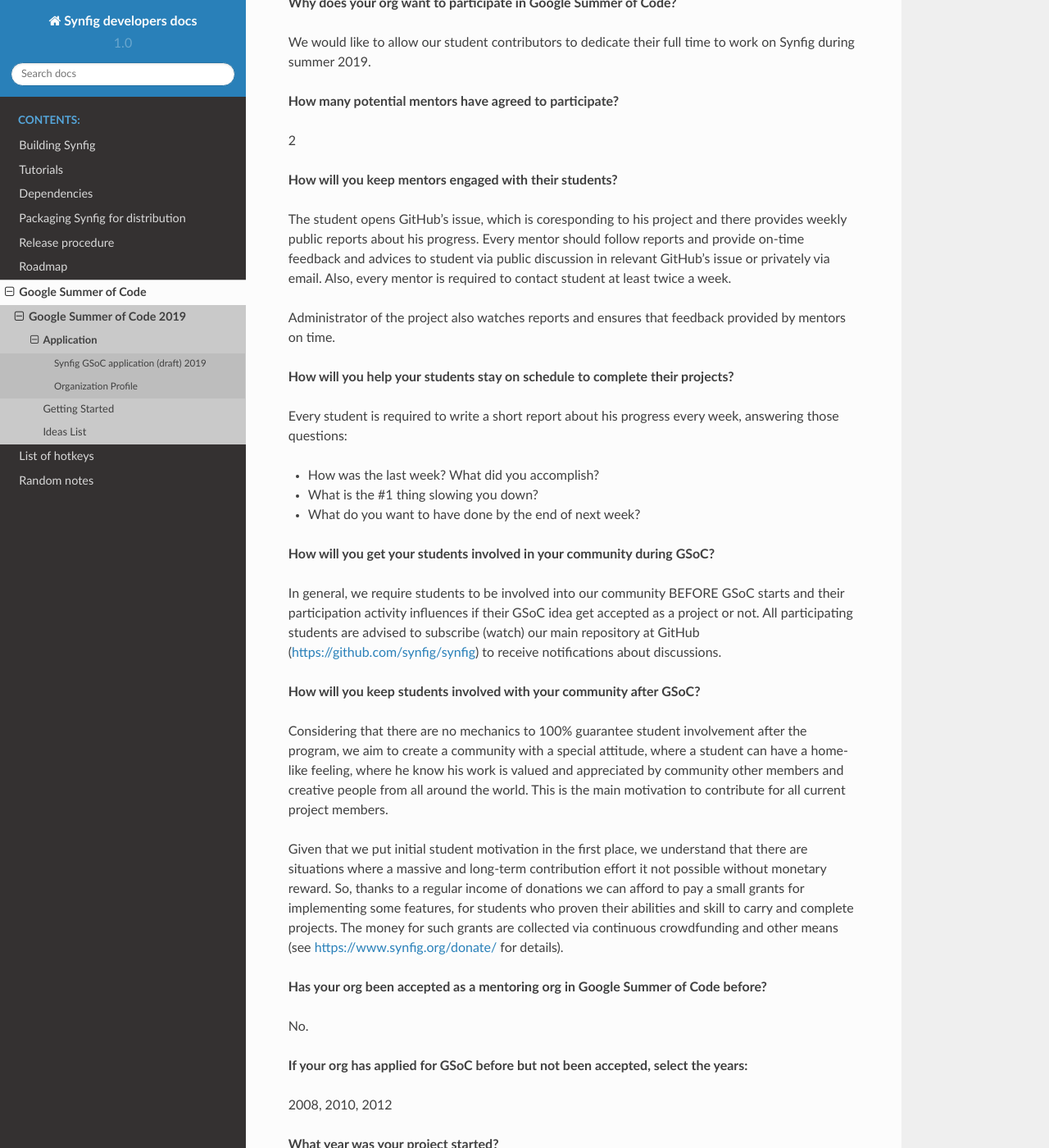
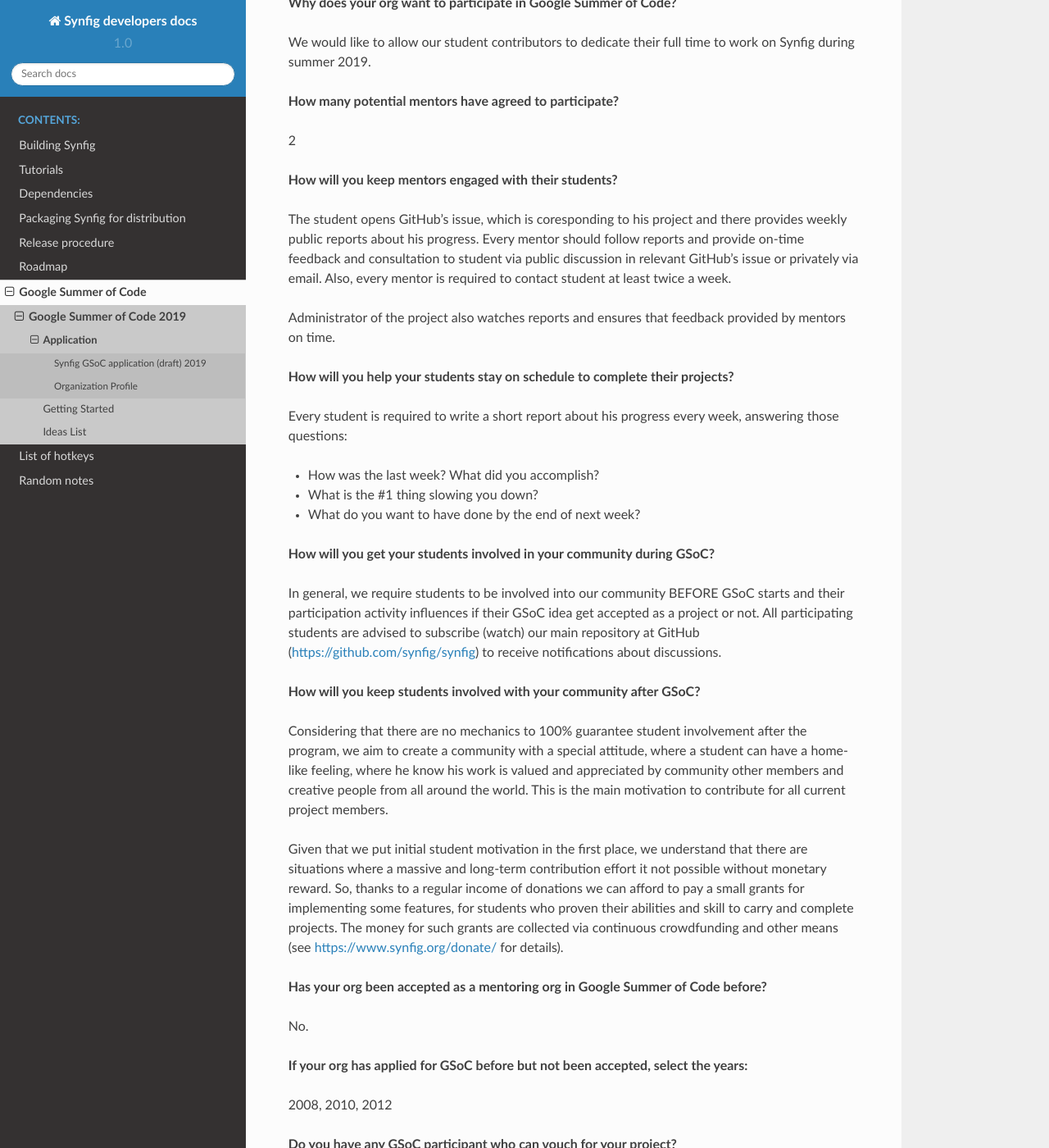
Before and after one commit to synfig/synfig-docs-dev, a Sphinx documentation site: the page built from docs/gsoc/2019/application.rst, in a window 1280 px wide and 1400 px high, scrolled down 224 px. Shown: the whole window at 82% size. Built offline with Sphinx 7.4.7 and the Read the Docs theme 2.0.0, drawn with Linux system fonts in a browser that asks for light colours; some of the changed text lies outside the part shown.

Commit message:
GSoC minor fixes

```diff
--- a/docs/gsoc/2019/application.rst
+++ b/docs/gsoc/2019/application.rst
@@ -14,7 +14,7 @@
 
 **How will you keep mentors engaged with their students?**
 
-The student opens GitHub's issue, which is coresponding to his project and there provides weekly public reports about his progress. Every mentor should follow reports and provide on-time feedback and advices to student via public discussion in relevant GitHub's issue or privately via email. Also, every mentor is required to contact student at least twice a week.
+The student opens GitHub's issue, which is coresponding to his project and there provides weekly public reports about his progress. Every mentor should follow reports and provide on-time feedback and consultation to student via public discussion in relevant GitHub's issue or privately via email. Also, every mentor is required to contact student at least twice a week.
 
 Administrator of the project also watches reports and ensures that feedback provided by mentors on time.
 
@@ -45,6 +45,10 @@
 
 2008, 2010, 2012
 
+**Do you have any GSoC participant who can vouch for your project?**
+
+Information hidden.
+
 **What year was your project started?**
 
 2006
--- a/docs/gsoc/2019/getting-started.rst
+++ b/docs/gsoc/2019/getting-started.rst
@@ -62,6 +62,6 @@
 Include an estimated timeline of the project with mini-milestones.
 Do you have any possible school or work conflicts with your schedule?
 
-** Short Bio**
+**Short Bio**
 
 Please let us know who are you, what are you studying (and where), and what activities do you enjoy? What is your experience using Synfig or animation or other computer graphics programs? What code development projects you've participated in? What makes you the best person to work on this project? If you have any history submitting bug fixes or patches to our issue tracker at GitHub, please indicate what you have done.
```
Also changed, not shown: other parts of docs/gsoc/2019/application.rst (+4 -2 lines).
